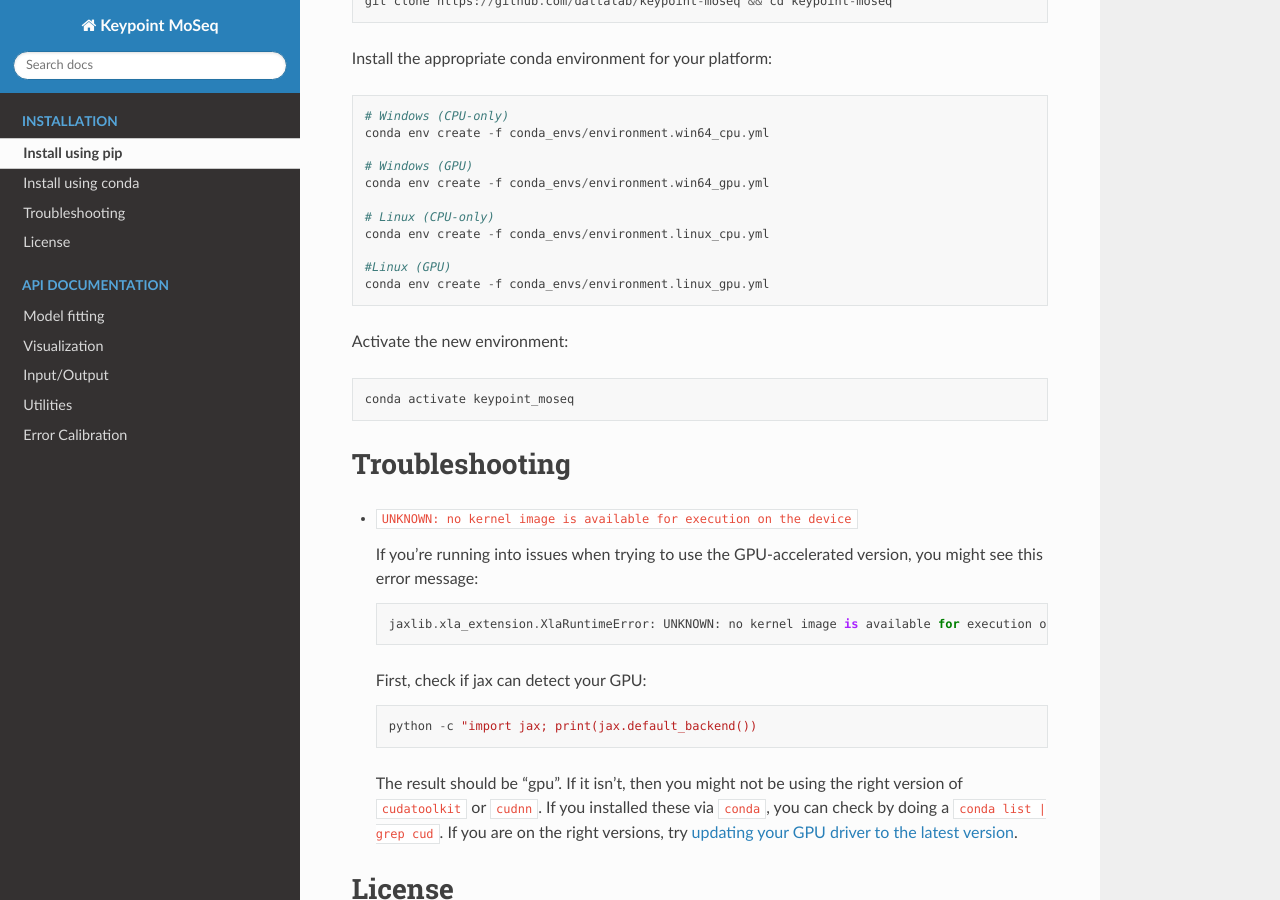
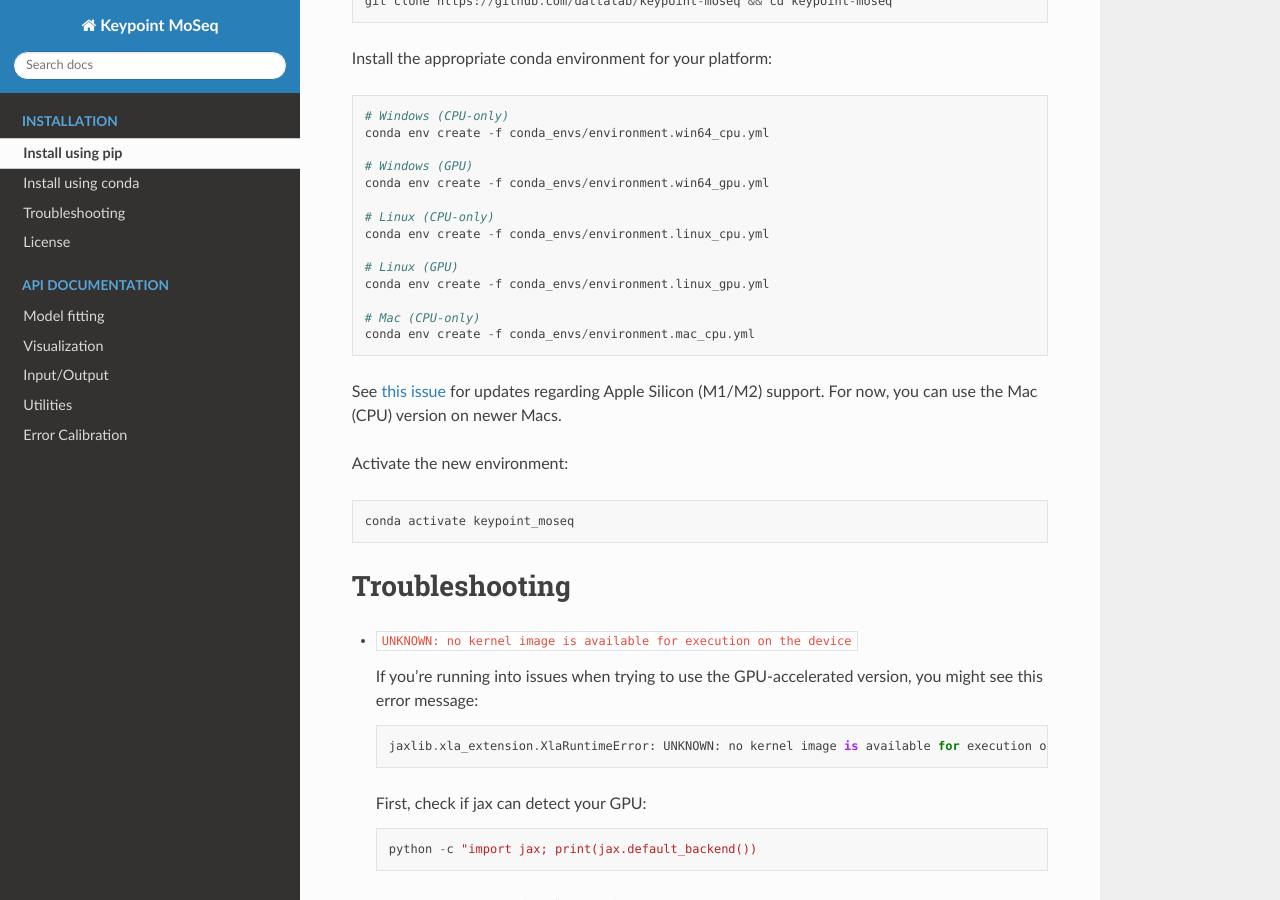
Before and after one commit to dattalab/keypoint-moseq, a Sphinx documentation site: the page built from docs/source/install.rst, in a window 1280 px wide and 900 px high, scrolled down 1056 px. Built offline with Sphinx 7.4.7 and the Read the Docs theme 2.0.0, drawn with Linux system fonts in a browser that asks for light colours; pages that are not in the unit, such as notebooks, are missing from menus.

Commit message:
Apple Silicon environment

```diff
--- a/docs/source/install.rst
+++ b/docs/source/install.rst
@@ -50,8 +50,13 @@ Install the appropriate conda environment for your platform::
    # Linux (CPU-only)
    conda env create -f conda_envs/environment.linux_cpu.yml
 
-   #Linux (GPU)
+   # Linux (GPU)
    conda env create -f conda_envs/environment.linux_gpu.yml
+
+   # Mac (CPU-only)
+   conda env create -f conda_envs/environment.mac_cpu.yml
+
+See `this issue <https://github.com/dattalab/keypoint-moseq/issues/5>`_ for updates regarding Apple Silicon (M1/M2) support. For now, you can use the Mac (CPU) version on newer Macs.
 
 Activate the new environment::
 
```
Also changed, not shown: README.md (+7 -2 lines), 1 other file.
